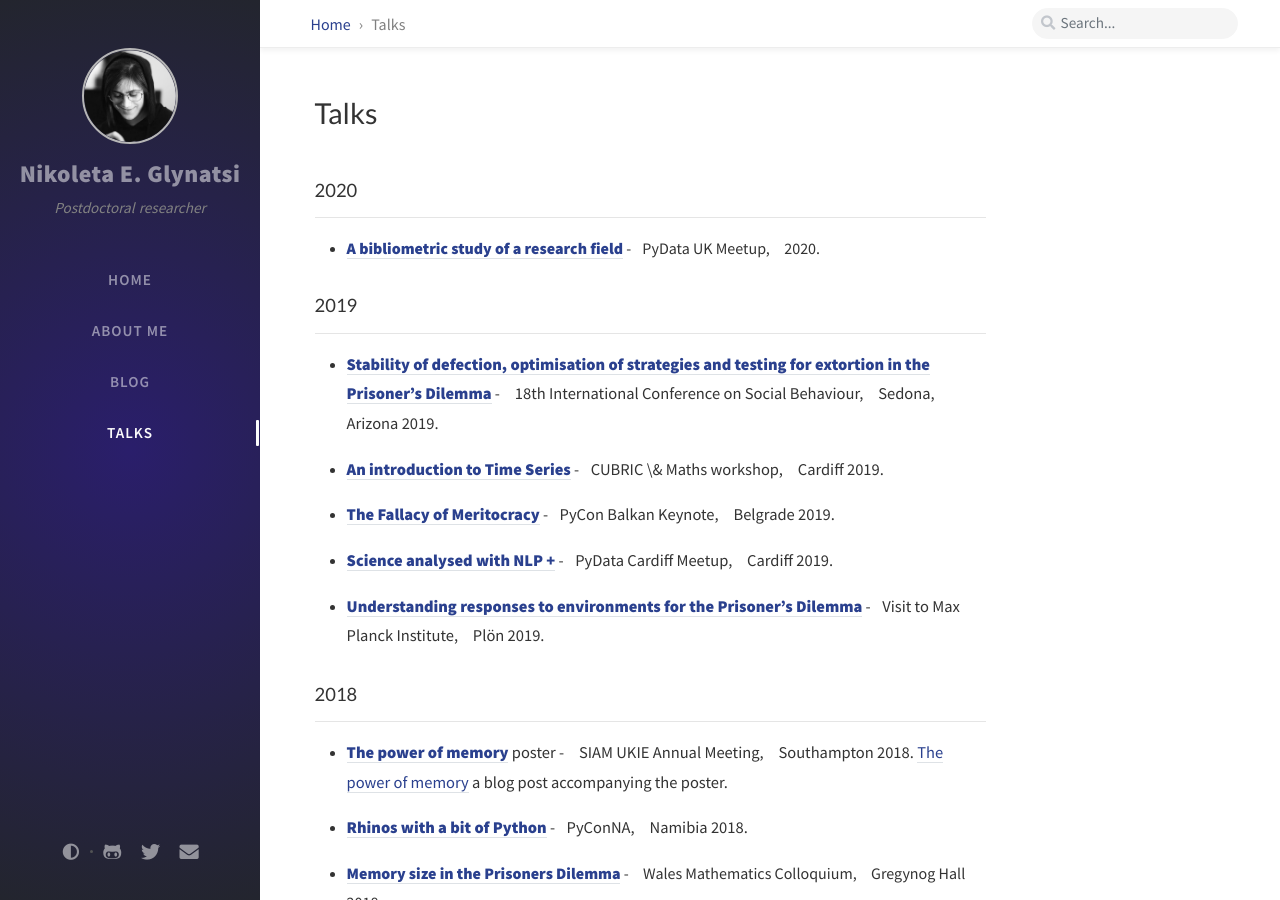
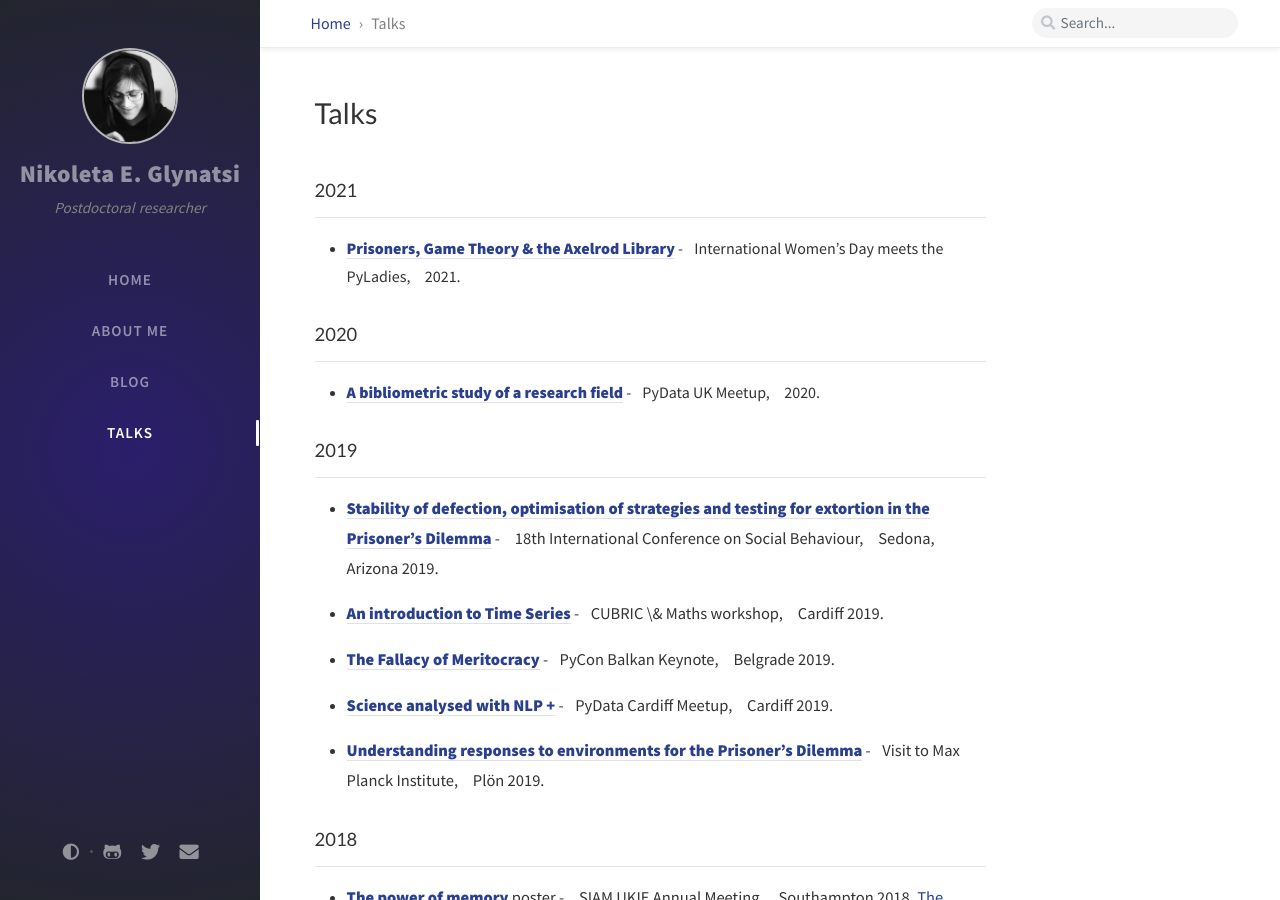
Before and after one commit to Nikoleta-v3/Nikoleta-v3.github.io, a Jekyll site: the page built from _tabs/talks.md, in a window 1280 px wide and 900 px high. Built offline with Jekyll 4.4.1, drawn with Linux system fonts in a browser that asks for light colours; nearby versions of some CDN libraries; comment, search, counter and statistics services are not loaded.

Commit message:
add talk

```diff
--- a/_tabs/talks.md
+++ b/_tabs/talks.md
@@ -4,6 +4,10 @@ icon: fas fa-list
 order: 4
 ---
 
+<h4>2021</h4>
+<hr>
++ [**Prisoners, Game Theory & the Axelrod Library**]({{ site.pdfs }}/talks/2021-03-08-PyLadies/main.pdf) -&ensp;
+International Women's Day meets the PyLadies, &ensp; 2021.
 
 <h4>2020</h4>
 <hr>
```
